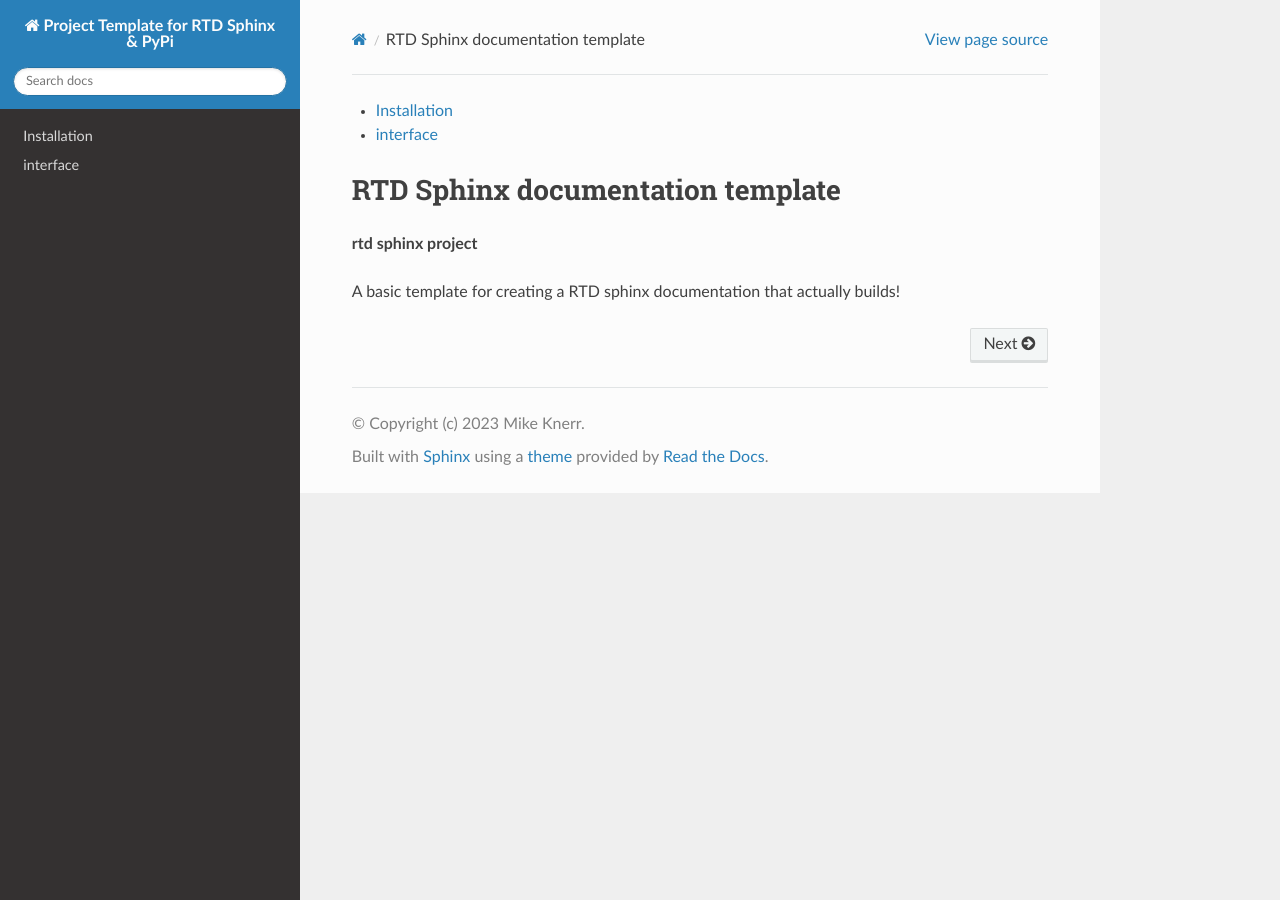
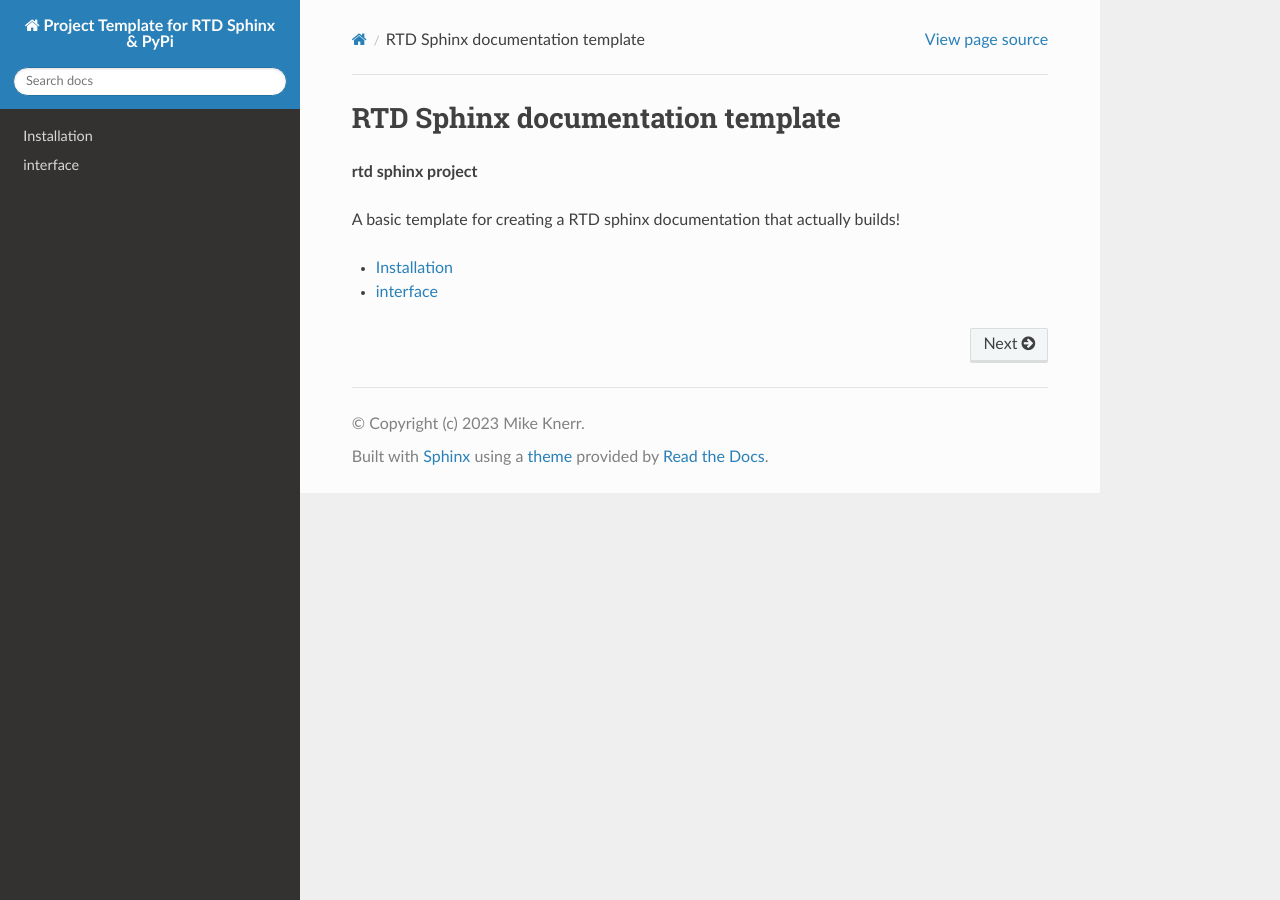
Before and after one commit to mkner/robo-pid, a Sphinx documentation site: the page built from docs/index.rst, in a window 1280 px wide. Built offline with Sphinx 7.4.7 and the Read the Docs theme 2.0.0, drawn with Linux system fonts in a browser that asks for light colours; pages that are not in the unit, such as notebooks, are missing from menus; part of the change alters nothing that is shown.

```diff
--- a/docs/index.rst
+++ b/docs/index.rst
@@ -1,11 +1,3 @@
-.. toctree::
-   :maxdepth: 2
-
-   install
-   interface
-   examples
-
-
 RTD Sphinx documentation template
 ---------------------------------
 
@@ -13,3 +5,11 @@ RTD Sphinx documentation template
 
 A basic template for creating a RTD sphinx documentation
 that actually builds!
+
+
+.. toctree::
+   :maxdepth: 2
+
+   install
+   interface
+   examples
```
